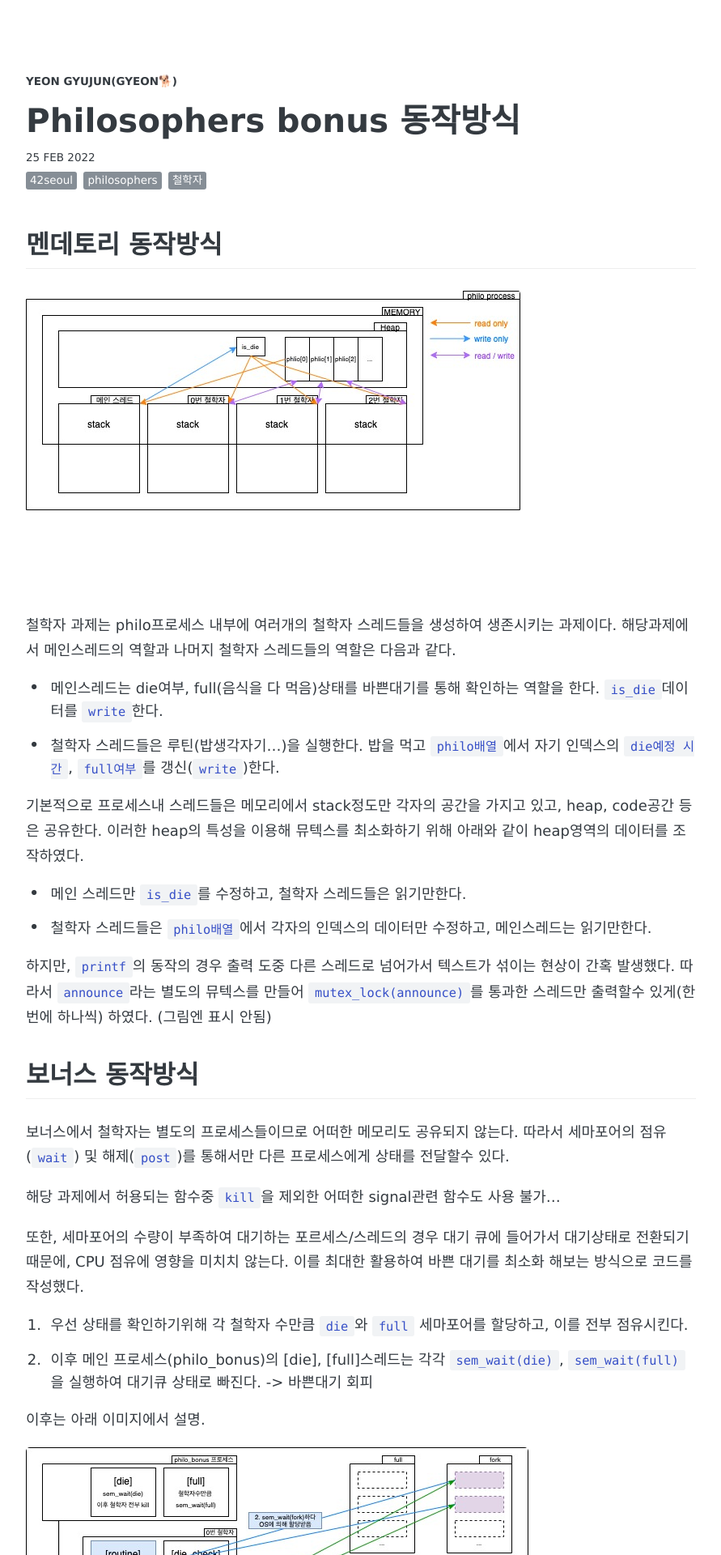
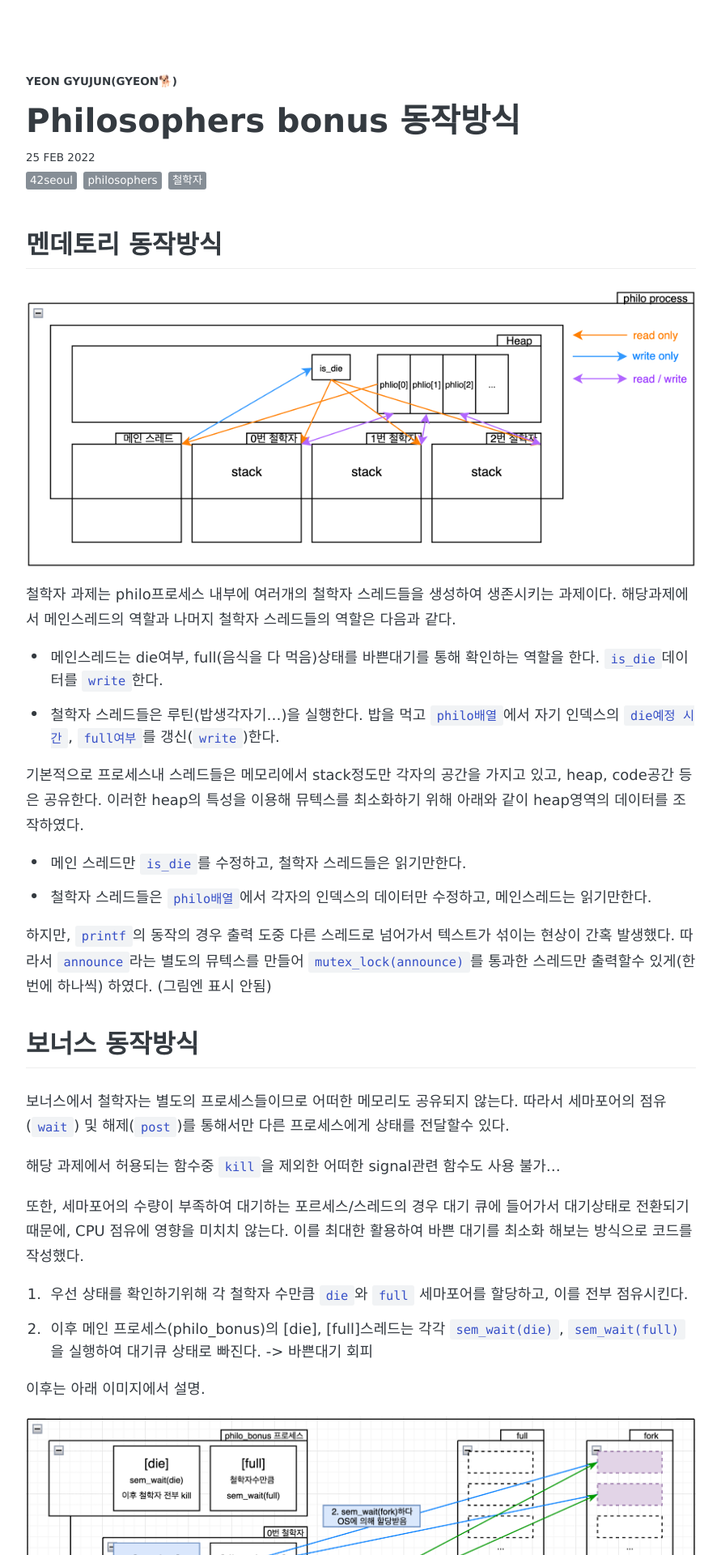
Before and after one commit to gyujun9403/gyujun9403.github.io, a Jekyll site: the page built from _posts/2022-02-22-philo-how to make.md, in a window 1280 px wide. Shown: the top 1920 px of the page at 81% size, without its empty margins (194-1085 px from the left). Built offline with Jekyll 4.4.1, drawn with Linux system fonts in a browser that asks for light colours; some web fonts are replaced; comment, search, counter and statistics services are not loaded.

Commit message:
동작방식 정리

```diff
--- a/_posts/2022-02-22-philo-how to make.md
+++ b/_posts/2022-02-22-philo-how to make.md
@@ -9,7 +9,7 @@ share: true
 ---
 
 ## 멘데토리 동작방식
-![멘데토리](/images/42seoul/philo/philo(heap).jpeg)
+![멘데토리](/images/42seoul/philo/philo(heap).png)
 철학자 과제는 philo프로세스 내부에 여러개의 철학자 스레드들을 생성하여 생존시키는 과제이다. 해당과제에서 메인스레드의 역할과 나머지 철학자 스레드들의 역할은 다음과 같다.
 - 메인스레드는 die여부, full(음식을 다 먹음)상태를 바쁜대기를 통해 확인하는 역할을 한다. `is_die`데이터를 `write`한다.
 - 철학자 스레드들은 루틴(밥생각자기...)을 실행한다. 밥을 먹고 `philo배열`에서 자기 인덱스의 `die예정 시간`, `full여부`를 갱신(`write`)한다.
@@ -31,16 +31,16 @@ share: true
 
 이후는 아래 이미지에서 설명.
 
-![보너스 포크](/images/42seoul/philo/philo_bonus(fork).jpeg)
+![보너스 포크](/images/42seoul/philo/philo_bonus(fork).png)
 보너스에서 포트는 중앙에 놓여있다. 사용 가능한 포크가 생기면, `sem_wait`에 의해 block되었던 프로세스 중 하나가 (OS에 의해) run state로 집입하게 되에 먹고자고생각하고... 를 수행하게 된다. 당연히 먹고 나서는 포크를 반환한다.
 
-![보너스 배부름](/images/42seoul/philo/philo_bonus(full).jpeg)
+![보너스 배부름](/images/42seoul/philo/philo_bonus(full).png)
 
 3. 각 철학자들은 지정된 회수만큼 식사하면 `sem_post(full)`하여 점유를 하나씩 푼다.
 4. 메인 프로세스(philo_bonus)의 [full]스레드는 철학자 개수만큼 `sem_wait(full)`하고, 그 이후엔 `sem_post(die)`한다(이때 die출력은 하지 않음.).
 5. 모든 철학자 프로세스들을 `kill`하고 할당된 값들을 반환하며 프로그램을 끝낸다.
 
-![보너스 주금](/images/42seoul/philo/philo_bonus(die).jpeg)
+![보너스 주금](/images/42seoul/philo/philo_bonus(die).png)
 
 3. 철학자 프로세스의 [die_chekc]스레드는 하나의 `die_check세마포어`에 의해 한번에 하나씩 돌아가면서 상태를 확인한다. -> 바쁜 대기를 통한 CPU부하 최소화
 4. [die_chekc]스레드에서 죽음이 확인되면 die출력을 하고, `sem_post(die)`를 한다.
```
Also changed, not shown: images/42seoul/philo/philo(heap).jpeg (deleted), images/42seoul/philo/philo(heap).png (added), images/42seoul/philo/philo_bonus(die).jpeg (deleted), images/42seoul/philo/philo_bonus(die).png (added), images/42seoul/philo/philo_bonus(fork).jpeg (deleted), images/42seoul/philo/philo_bonus(fork).png (added), images/42seoul/philo/philo_bonus(full).jpeg (deleted), images/42seoul/philo/philo_bonus(full).png (added), 4 other files.
